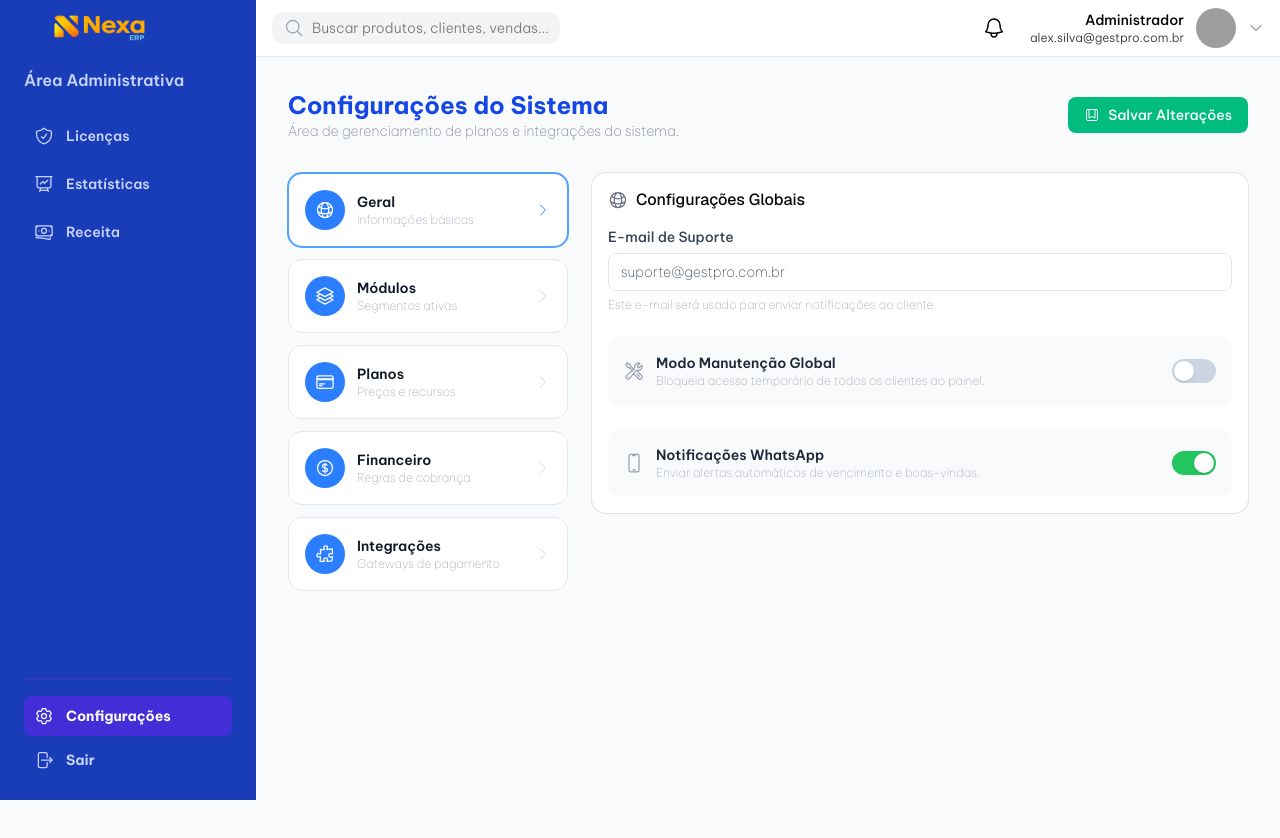
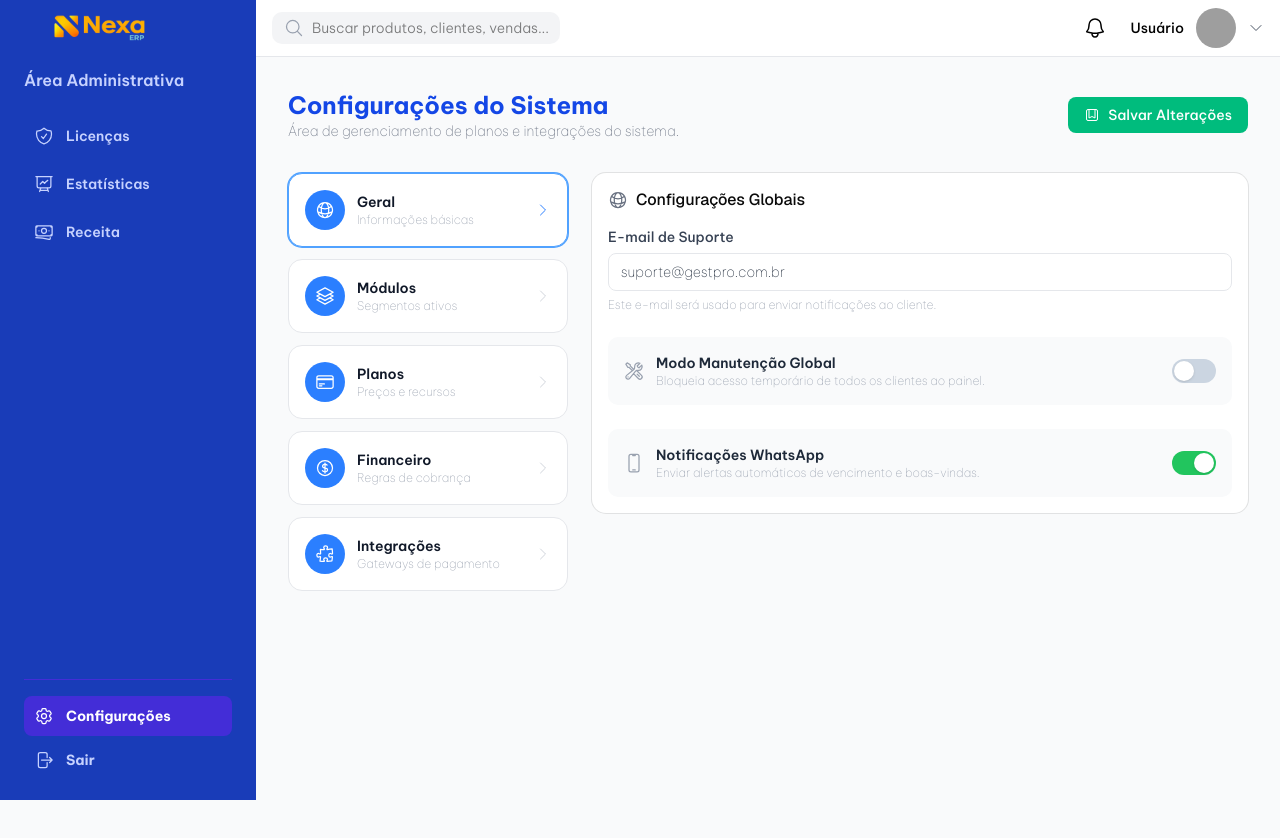
Before and after one commit to Gest-pro1/Nexaerp, a Next.js app: page /Admin/gear in a window 1280 px wide. Shown: the top 838 px of the page. Built offline with nearby package versions, Linux system fonts and the light colour scheme; grey boxes are pictures that could not be loaded.

Commit message:
validacao-user-adm

```diff
--- a/app/components/ManuPage.tsx
+++ b/app/components/ManuPage.tsx
@@ -2,7 +2,7 @@
 
 import Link from "next/link";
 import { usePathname, useRouter } from "next/navigation";
-import { logout } from '@/lib/auth';
+import { getUser, logout } from '@/lib/auth';
 import { useEffect, type ReactNode } from "react";
 import { useState } from "react";
 import {
@@ -40,8 +40,13 @@ interface AdminLayoutProps {
 
 export default function AdminLayout({ children, notificacoes = 0 }: AdminLayoutProps) {
   const [isMenuOpen, setIsMenuOpen] = useState(false);
+  const [user, setUser] = useState<{ name?: string; nome?: string; email?: string } | null>(null);
   const pathname = usePathname();
   const router = useRouter();
+
+  useEffect(() => {
+    setUser(getUser());
+  }, []);
 
   // Trava o scroll do body quando o menu mobile está aberto
   useEffect(() => {
@@ -192,8 +197,10 @@ export default function AdminLayout({ children, notificacoes = 0 }: AdminLayoutP
 
             <div className="flex min-w-0 items-center gap-3">
               <div className="hidden min-w-0 text-right text-black sm:block">
-                <p className="truncate text-sm font-medium">Administrador</p>
-                <p className="truncate text-xs font-light opacity-80">alex.silva@gestpro.com.br</p>
+                <p className="truncate text-sm font-medium">
+                  {user?.name || user?.nome || user?.email || "Usuário"}
+                </p>
+                <p className="truncate text-xs font-light opacity-80">{user?.email || ""}</p>
               </div>
 
               <img
```
